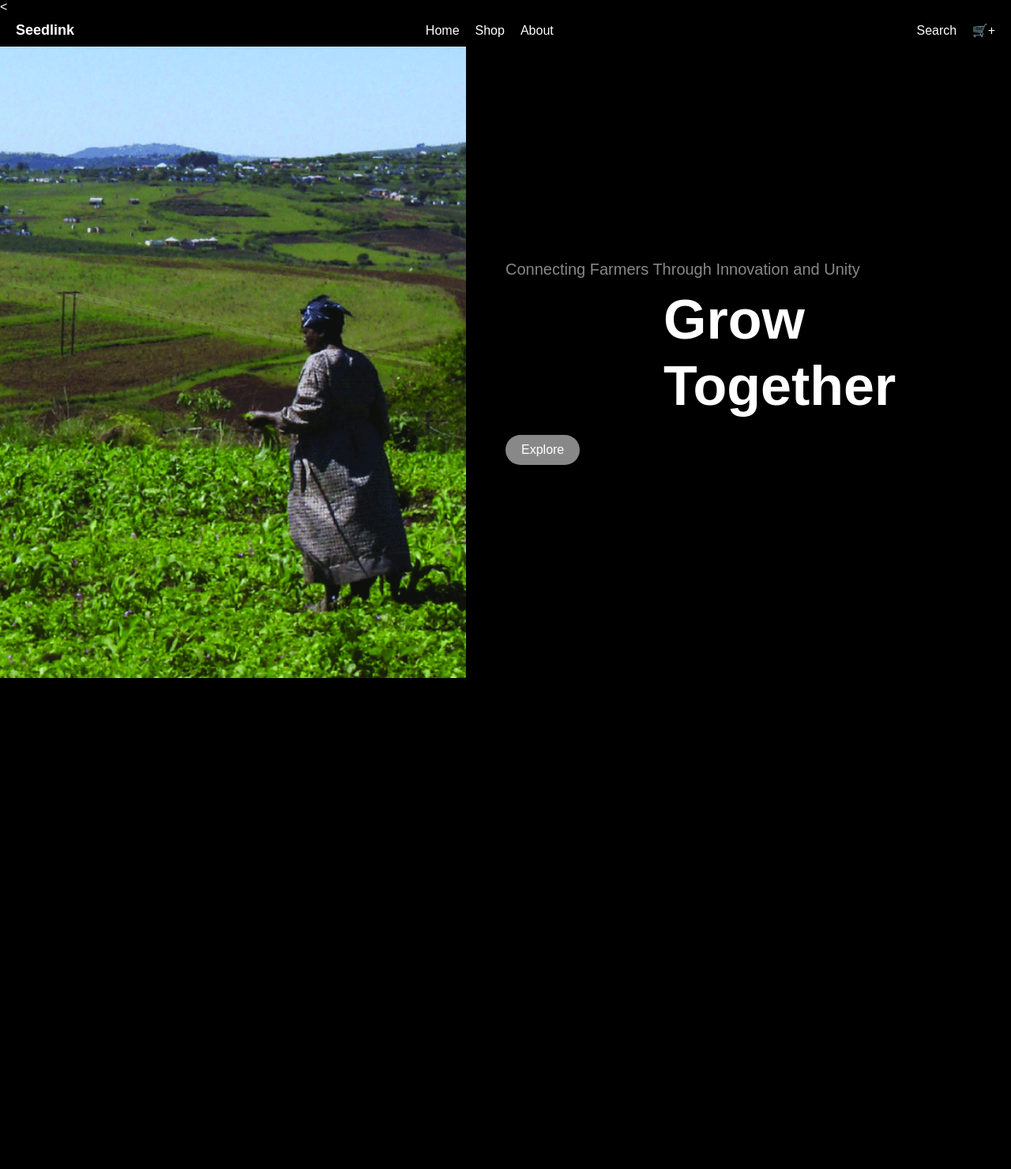
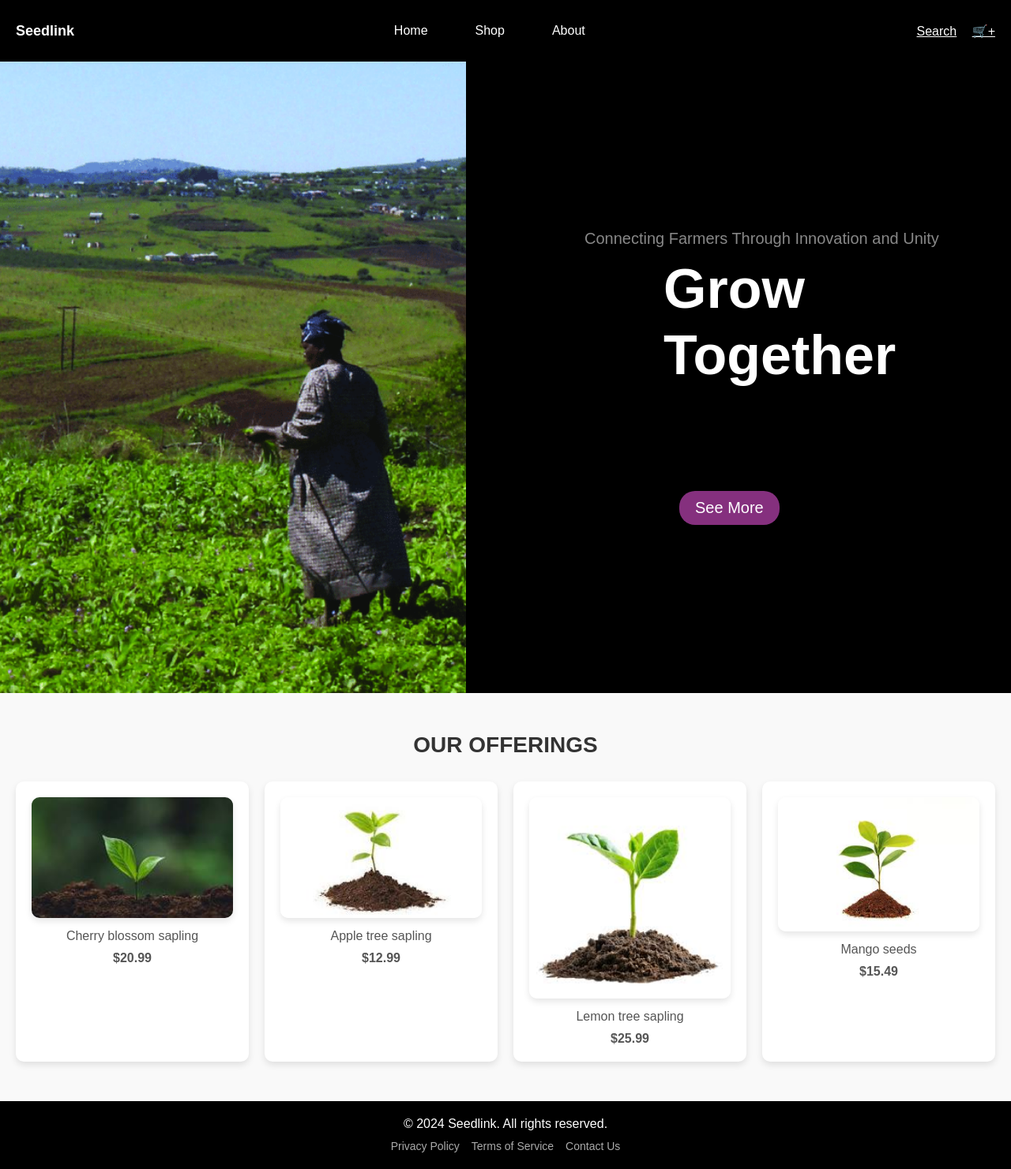
Before and after one commit to KHAL33L/Seedlink, a PHP site: page /view/Home.html in a window 1280 px wide. Shown: the whole page at 79% size. Before the commit the page ends 859 px from the top, so only its background shows below. Run offline with PHP 8.4, Linux system fonts and the light colour scheme.

Commit message:
Homepage

```diff
--- a/assets/css/home.css
+++ b/assets/css/home.css
@@ -29,6 +29,8 @@ body {
 .nav-links {
     display: flex;
     list-style: none;
+    padding: 20px 30px;
+    gap: 40px;
 }
 
 .nav-links li {
@@ -43,7 +45,7 @@ body {
 
 .nav-icons a {
     color: white;
-    text-decoration: none;
+    text-decoration: underline;
     margin-left: 15px;
     font-size: 16px;
 }
@@ -79,6 +81,7 @@ body {
     font-size: 20px;
     color: #888; /* Light gray text */
     margin-bottom: 10px;
+    margin-left: 100px;
 }
 
 .page-right h1 {
@@ -90,15 +93,103 @@ body {
 }
 
 .explore-btn {
-    background-color: #888;
+    background-color:rgb(133, 48, 126);
     color: white;
     border: none;
     padding: 10px 20px;
     border-radius: 20px;
-    font-size: 16px;
+    font-size: 20px;
     cursor: pointer;
+    margin-left: 220px;
+    margin-top:110px
 }
 
 .explore-btn:hover {
     background-color: #aaa; /* Slightly lighter gray */
 }
+.footer {
+    background-color: #000; /* Footer background color */
+    color: white; /* Footer text color */
+    padding: 20px 0; /* Padding for space inside the footer */
+    text-align: center; /* Center-align text */
+}
+
+.footer-content {
+    max-width: 1200px;
+    margin: 0 auto; /* Center the content horizontally */
+    display: flex;
+    flex-direction: column; /* Stack items vertically */
+    align-items: center; /* Center items horizontally */
+}
+
+.footer-links {
+    list-style: none; /* Remove bullet points */
+    padding: 0;
+    margin: 10px 0 0 0;
+    display: flex; /* Display links inline */
+    gap: 15px; /* Space between links */
+}
+
+.footer-links a {
+    color: #aaa; /* Link color */
+    text-decoration: none; /* Remove underline */
+    font-size: 14px;
+}
+
+.footer-links a:hover {
+    color: white; /* Highlight on hover */
+}
+
+.seed-gallery {
+    padding: 50px 20px; /* Add padding around the section */
+    text-align: center;
+    background-color: #f9f9f9; /* Light background color for contrast */
+}
+
+.seed-gallery h1 {
+    font-size: 28px;
+    margin-bottom: 30px;
+    color: #333; /* Adjust title color */
+}
+
+.seed-images {
+    display: flex; /* Arrange images side by side */
+    justify-content: center; /* Center the images */
+    flex-wrap: wrap; /* Wrap images if the screen is too narrow */
+    gap: 20px; /* Add space between images */
+}
+
+.seed-item {
+    flex: 1 1 calc(25% - 40px); /* Ensure images take up 25% of the row, minus gap space */
+    max-width: 900px; /* Optional: limit image width */
+    text-align: center;
+    background-color: #fff; /* Optional: background for each item */
+    padding: 20px;
+    border-radius: 10px; /* Rounded corners for image item */
+    box-shadow: 0 4px 8px rgba(0, 0, 0, 0.1); /* Add a subtle shadow */
+}
+
+.seed-item img {
+    width: 100%; /* Make images responsive */
+    height : auto; /* Keep aspect ratio */
+    border-radius: 10px; /* Rounded corners for images */
+    box-shadow: 0 4px 8px rgba(0, 0, 0, 0.1); /* Add a subtle shadow */
+    transition: transform 0.3s ease; /* Animation for hover effect */
+}
+
+.seed-item img:hover {
+    transform: scale(1.05); /* Slightly enlarge image on hover */
+}
+
+.seed-item p {
+    margin-top: 10px;
+    font-size: 16px;
+    color: #555;
+}
+
+.price {
+    font-size: 18px;
+    color: #27ae60; /* Green color for price */
+    font-weight: bold;
+    margin-top: 10px;
+}
--- a/view/Home.html
+++ b/view/Home.html
@@ -1,10 +1,10 @@
-<<!DOCTYPE html>
+<!DOCTYPE html>
 <html lang="en">
 <head>
     <meta charset="UTF-8">
     <meta name="viewport" content="width=device-width, initial-scale=1.0">
     <title>HomePage- Seedlink</title>
-    <link rel="stylesheet" href="../Css/home.css">
+    <link rel="stylesheet" href="../assets/css/home.css">
 </head>
 <body>
     <!-- Navigation Bar -->
@@ -26,13 +26,51 @@
     <!-- Hero Section -->
     <section class="image">
         <div class="image-left">
-            <img src="../Images/back1.png" alt="Image failed to load" />
+            <img src="../assets/images/back1.png" alt="Image failed to load" />
         </div>
         <div class="page-right">
             <p>Connecting Farmers Through Innovation and Unity</p>
             <h1>Grow <br> Together</h1>
-            <button class="explore-btn">Explore</button>
+            <button class="explore-btn">See More</button>
         </div>
     </section>
+        <section class="seed-gallery">
+            <h1>OUR OFFERINGS</h1>
+            <div class="seed-images">
+                <div class="seed-item">
+                    <img src="../assets/images/saplin1.jpeg" alt="Seed 1">
+                    <p>Cherry blossom sapling</p>
+                    <p class="price">$20.99</p> <!-- Price for Seed 1 -->
+                </div>
+                <div class="seed-item">
+                    <img src="../assets/images/saplin2.jpeg" alt="Seed 2">
+                    <p>Apple tree sapling</p>
+                    <p class="price">$12.99</p> <!-- Price for Seed 2 -->
+                </div>
+                <div class="seed-item">
+                    <img src="../assets/images/sapling3.jpeg" alt="Seed 3">
+                    <p>Lemon tree sapling</p>
+                    <p class="price">$25.99</p> <!-- Price for Seed 3 -->
+                </div>
+                <div class="seed-item">
+                    <img src="../assets/images/sapling5.jpeg" alt="Seed 4">
+                    <p>Mango seeds</p>
+                    <p class="price">$15.49</p> <!-- Price for Seed 4 -->
+                </div>
+            </div>
+        </section>
+
+
+    <footer class="footer">
+        <div class="footer-content">
+            <p>&copy; 2024 Seedlink. All rights reserved.</p>
+            <ul class="footer-links">
+                <li><a href="#">Privacy Policy</a></li>
+                <li><a href="#">Terms of Service</a></li>
+                <li><a href="#">Contact Us</a></li>
+            </ul>
+        </div>
+    </footer>
+
 </body>
 </html>
```
Also changed, not shown: assets/images/logo.jpg (added), assets/images/saplin1.jpeg (added), assets/images/saplin2.jpeg (added), assets/images/sapling3.jpeg (added), assets/images/sapling5.jpeg (added).
